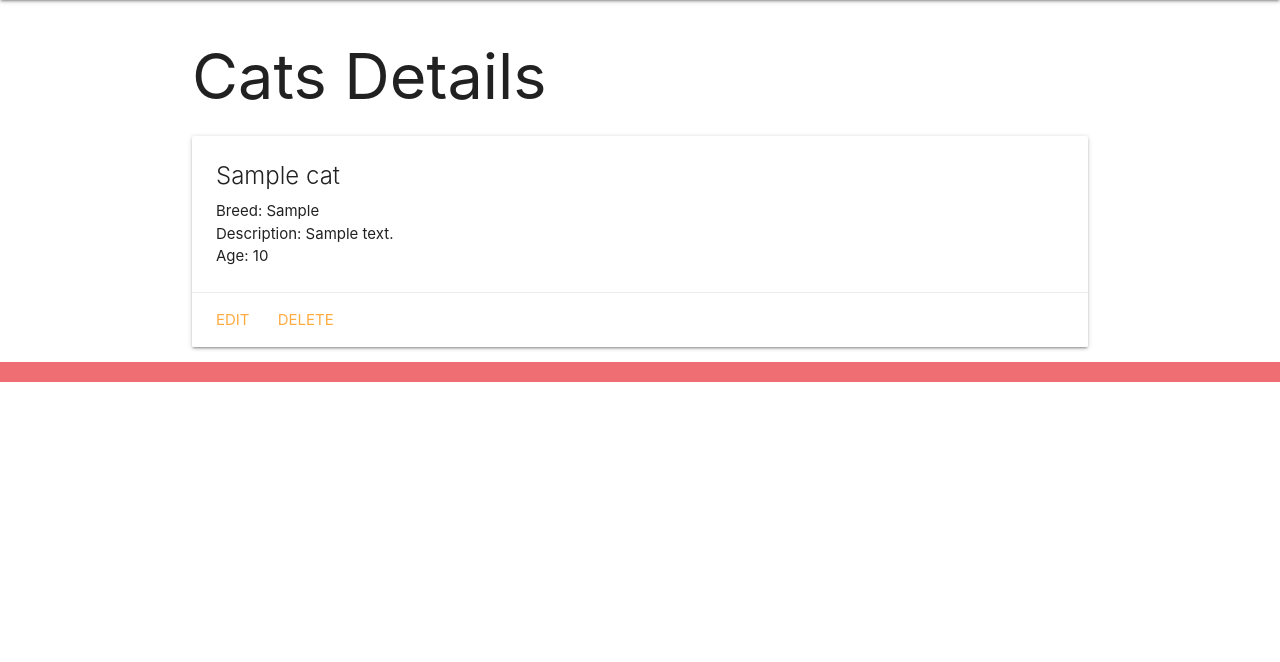
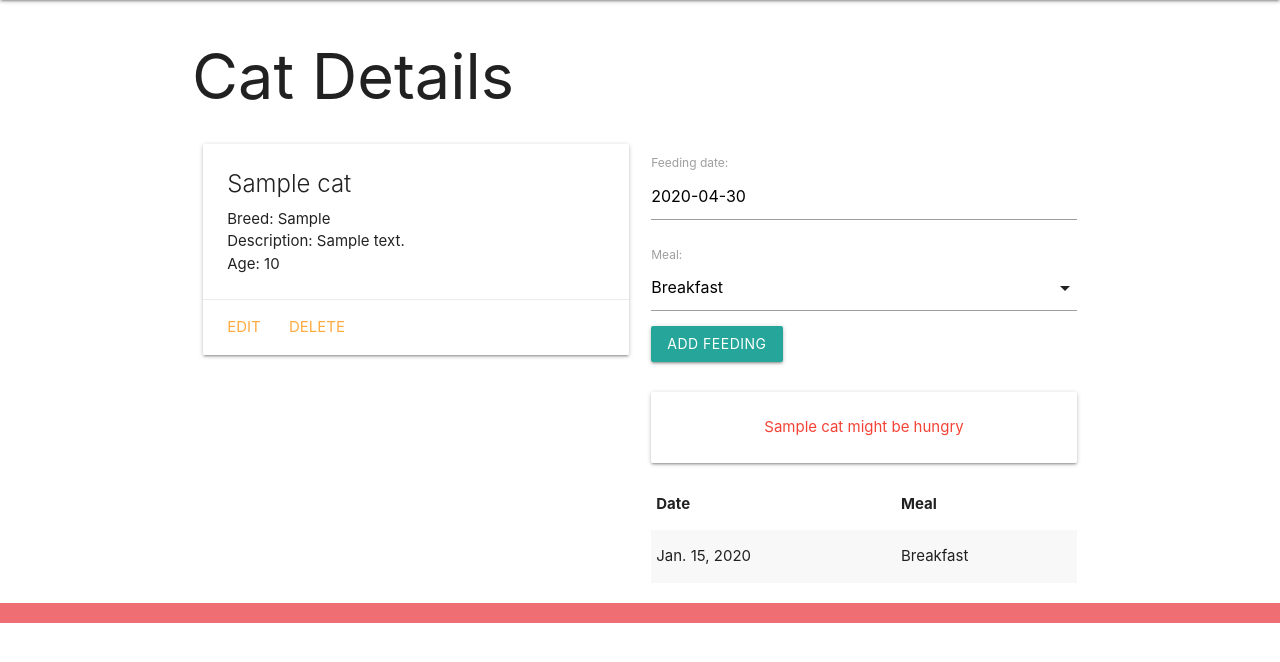
Before and after one commit to IrinaAlcala/catcollector, a Django app: template main_app/templates/main_app/cat_detail.html in a window 1280 px wide. Shown: the part 64-726 px from the top of the page. Run offline with Django 3.2, Linux system fonts and the light colour scheme; the template is opened without the code that fills it: values that come from a table or form of the project are taken from there, others are empty; tables that the repository leaves empty hold one stand-in row (values such as "Sample post").

Commit message:
added feedings

```diff
--- a/main_app/admin.py
+++ b/main_app/admin.py
@@ -1,5 +1,6 @@
 from django.contrib import admin
-from .models import Cat
+from .models import Cat, Feeding
 
 admin.site.register(Cat)
 # Register your models here.
+admin.site.register(Feeding)
--- /dev/null
+++ b/main_app/forms.py
@@ -0,0 +1,7 @@
+from django.forms import ModelForm
+from .models import Feeding
+
+class FeedingForm(ModelForm):
+  class Meta:
+    model = Feeding
+    fields = ['date', 'meal']
--- a/main_app/models.py
+++ b/main_app/models.py
@@ -1,14 +1,42 @@
 from django.db import models
 from django.urls import reverse
-# Create your models here.
+from datetime import date
+
+MEALS = (
+    ('B', 'Breakfast'),
+    ('L', 'Lunch'),
+    ('D', 'Dinner')
+)
+
+
 class Cat(models.Model):
   name = models.CharField(max_length=100)
   breed = models.CharField(max_length=100)
   description = models.TextField(max_length=250)
   age = models.IntegerField()
 
+  def fed_for_today(self):
+    return self.feeding_set.filter(date=date.today()).count() >= len(MEALS)
+
   def __str__(self):
     return self.name
 
   def get_absolute_url(self):
     return reverse('cats_detail', kwargs={ 'pk': self.id })
+
+class Feeding(models.Model):
+  date = models.DateField('feeding date')
+  meal = models.CharField(
+    max_length=1,
+    # add the 'choices' field option
+    choices=MEALS,
+    # set the default value for meal to be 'B'
+    default=MEALS[0][0]
+  )
+  cat = models.ForeignKey(Cat, on_delete=models.CASCADE)
+
+  def __str__(self):
+    return f"{self.get_meal_display()} on {self.date}"
+
+  class Meta:
+    ordering = ['-date']
--- a/main_app/templates/base.html
+++ b/main_app/templates/base.html
@@ -1,3 +1,4 @@
+
 {% load static %}
 
 <!DOCTYPE html>
@@ -9,7 +10,7 @@
   <title>Cat Collector</title>
   <link rel="stylesheet" href="https://cdnjs.cloudflare.com/ajax/libs/materialize/1.0.0/css/materialize.min.css">
   <link rel="stylesheet" href="{% static 'css/style.css' %}" type="text/css">
-
+  <script src="https://cdnjs.cloudflare.com/ajax/libs/materialize/1.0.0/js/materialize.min.js"></script>
 </head>
 <body>
   <header class="navbar-fixed">
--- a/main_app/templates/main_app/cat_detail.html
+++ b/main_app/templates/main_app/cat_detail.html
@@ -1,6 +1,10 @@
 {% extends 'base.html' %}
 {% block content %}
-<h1>Cats Details</h1>
+
+<h1>Cat Details</h1>
+
+<div class="row">
+  <div class="col s6">
     <div class="card">
       <div class="card-content">
         <span class="card-title">{{ cat.name }}</span>
@@ -17,6 +21,47 @@
         <a href="{% url 'cats_delete' cat.id %}">Delete</a>
       </div>
     </div>
+  </div>
+  <div class="col s6">
 
+    <form action="{% url 'add_feeding' cat.id %}" method="post">
+      {% csrf_token %}
+      {{ feeding_form.as_p }}
+      <input type="submit" class="btn" value="Add Feeding">
+    </form>
+
+    <br>
+    {% if cat.fed_for_today %}
+      <div class="card-panel teal-text center-align">{{cat.name}} has been fed all meals for today</div>
+    {% else %}
+      <div class="card-panel red-text center-align">{{cat.name}} might be hungry</div>
+    {% endif %}
+
+    <table class="striped">
+      <thead>
+        <tr><th>Date</th><th>Meal</th></tr>
+      </thead>
+      <tbody>
+        {% for feeding in cat.feeding_set.all %}
+          <tr>
+            <td>{{feeding.date}}</td>
+            <td>{{feeding.get_meal_display}}</td>
+          </tr>
+        {% endfor %}
+      </tbody>
+    </table>
   </div>
+</div>
+
+<script>
+  var dateEl = document.getElementById('id_date');
+  M.Datepicker.init(dateEl, {
+    format: 'yyyy-mm-dd',
+    defaultDate: new Date(),
+    setDefaultDate: true,
+    autoClose: true
+  })
+  var selectEl = document.getElementById('id_meal');
+  M.FormSelect.init(selectEl);
+</script>
 {% endblock %}
--- a/main_app/urls.py
+++ b/main_app/urls.py
@@ -1,12 +1,12 @@
 from django.urls import path
 from . import views
-
 urlpatterns = [
-    path('', views.home, name='home'),
-    path('about/', views.about, name='about'),
-    path('cats/', views.CatList.as_view(), name='cats_index'),
-    path('cats/<int:pk>', views.CatDetail.as_view(), name='cats_detail'),
-    path('cats/create/', views.CatCreate.as_view(), name='cats_create'),
+    path('',                      views.home,                name='home'),
+    path('about/',                views.about,               name='about'),
+    path('cats/',                 views.CatList.as_view(),   name='cats_index'),
+    path('cats/<int:pk>/',        views.cat_detail,          name='cats_detail'),
+    path('cats/create/',          views.CatCreate.as_view(), name='cats_create'),
     path('cats/<int:pk>/update/', views.CatUpdate.as_view(), name='cats_update'),
     path('cats/<int:pk>/delete/', views.CatDelete.as_view(), name='cats_delete'),
+    path('cats/<int:pk>/add_feeding/', views.add_feeding, name='add_feeding'),
 ]
```
Also changed, not shown: main_app/views.py (+20 -15 lines), main_app/migrations/0002_feeding.py (added). Lines whose indentation alone changed are shown as unchanged.
